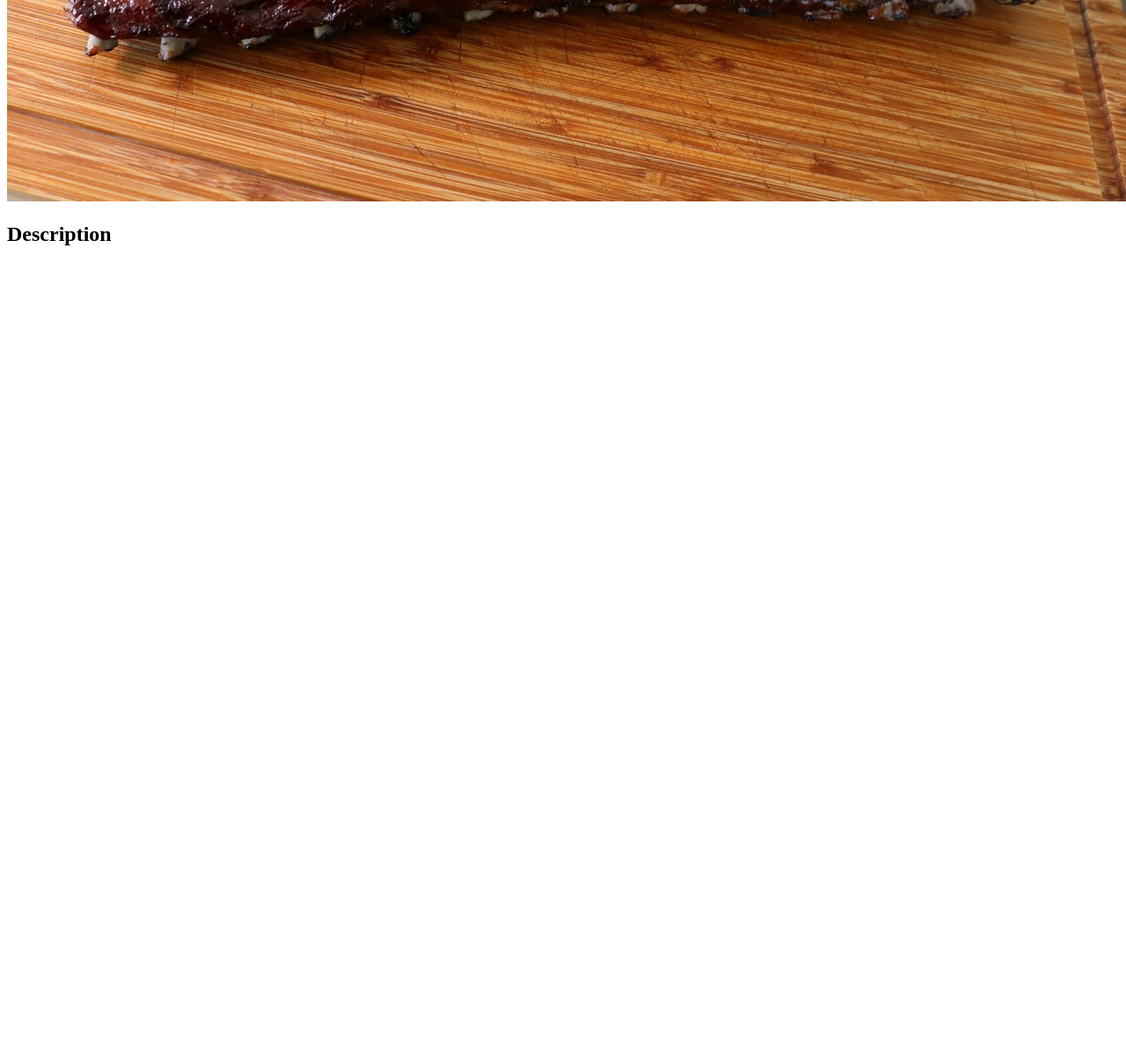
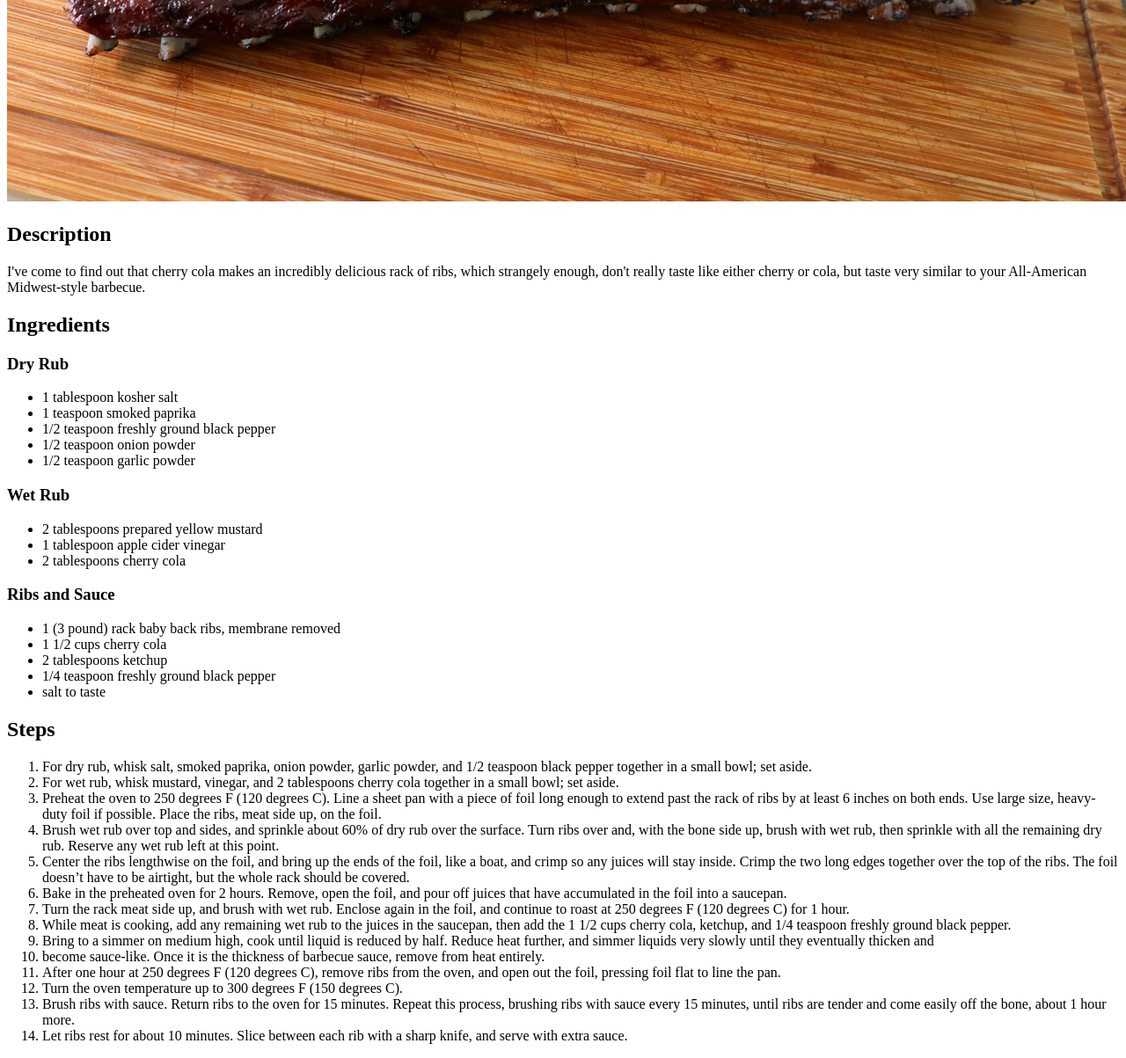
Before and after one commit to Ben-J0/odin-recipes, a plain HTML site: page recipes/cherry cola ribs.html in a window 1280 px wide. Shown: the part 571-1774 px from the top of the page at 88% size. Before the commit the page ends 871 px from the top, so only its background shows below. Drawn offline with Linux system fonts and the light colour scheme.

```diff
--- a/recipes/cherry cola ribs.html
+++ b/recipes/cherry cola ribs.html
@@ -3,12 +3,52 @@
 <head>
     <meta charset="UTF-8">
     <meta name="viewport" content="width=device-width, initial-scale=1.0">
-    <title>Document</title>
+    <title>Cherry Cola Ribs</title>
 </head>
 <body>
     <h1>Cherry Cola Ribs</h1>
     <img src="../images/cherry cola ribs.jpg">
     <h2>Description</h2>
+    I've come to find out that cherry cola makes an incredibly delicious rack of ribs, which strangely enough, don't really taste like either cherry or cola, but taste very similar to your All-American Midwest-style barbecue.
+    <h2>Ingredients</h2>
+    <h3>Dry Rub</h3>
+    <ul>
+        <li>1 tablespoon kosher salt</li>
+        <li>1 teaspoon smoked paprika</li>
+        <li>1/2 teaspoon freshly ground black pepper</li>
+        <li>1/2 teaspoon onion powder</li>
+        <li>1/2 teaspoon garlic powder</li>
+    </ul>
+    <h3>Wet Rub</h3>
+    <ul>
+        <li>2 tablespoons prepared yellow mustard</li>
+        <li>1 tablespoon apple cider vinegar</li>
+        <li>2 tablespoons cherry cola</li>
+    </ul>
+    <h3>Ribs and Sauce</h3>
+    <ul>
+        <li>1 (3 pound) rack baby back ribs, membrane removed</li>
+        <li>1 1/2 cups cherry cola</li>
+        <li>2 tablespoons ketchup</li>
+        <li>1/4 teaspoon freshly ground black pepper</li>
+        <li>salt to taste</li>
+    </ul>
+    <h2>Steps</h2>
+    <ol>
+        <li>For dry rub, whisk salt, smoked paprika, onion powder, garlic powder, and 1/2 teaspoon black pepper together in a small bowl; set aside.</li>
+        <li>For wet rub, whisk mustard, vinegar, and 2 tablespoons cherry cola together in a small bowl; set aside.</li>
+        <li>Preheat the oven to 250 degrees F (120  degrees C). Line a sheet pan with a piece of foil long enough to extend past the rack of ribs by at least 6 inches on both ends. Use large size, heavy-duty foil if possible. Place the ribs, meat side up, on the foil.</li>
+        <li>Brush wet rub over top and sides, and sprinkle about 60% of dry rub over the surface. Turn ribs over and, with the bone side up, brush with wet rub, then sprinkle with all the remaining dry rub. Reserve any wet rub left at this point.</li>
+        <li>Center the ribs lengthwise on the foil, and bring up the ends of the foil, like a boat, and crimp so any juices will stay inside. Crimp the two long edges together over the top of the ribs. The foil doesn’t have to be airtight, but the whole rack should be covered.</li>
+        <li>Bake in the preheated oven for 2 hours. Remove, open the foil, and pour off juices that have accumulated in the foil into a saucepan.</li>
+        <li>Turn the rack meat side up, and brush with wet rub. Enclose again in the foil, and continue to roast at 250 degrees F (120 degrees C) for 1 hour.</li>
+        <li>While meat is cooking, add any remaining wet rub to the juices in the saucepan, then add the 1 1/2 cups cherry cola, ketchup, and 1/4 teaspoon freshly ground black pepper.</li>
+        <li>Bring to a simmer on medium high, cook until liquid is reduced by half. Reduce heat further, and simmer liquids very slowly until they eventually thicken and <li>become sauce-like. Once it is the thickness of barbecue sauce, remove from heat entirely.</li>
+        <li>After one hour at 250 degrees F (120 degrees C), remove ribs from the oven, and open out the foil, pressing foil flat to line the pan.</li>
+        <li>Turn the oven temperature up to 300 degrees F (150 degrees C).  </li>
+        <li>Brush ribs with sauce. Return ribs to the oven for 15 minutes. Repeat this process, brushing ribs with sauce every 15 minutes, until ribs are tender and come easily off the bone, about 1 hour more.</li>
+        <li>Let ribs rest for about 10 minutes. Slice between each rib with a sharp knife, and serve with extra sauce.</li>
+    </ol>
 
 </body>
 </html>
```
Also changed, not shown: recipes/no bake cheesecake flag cake.html (added, +40 -0 lines), images/no bake cheesecake flag cake.webp (added).
